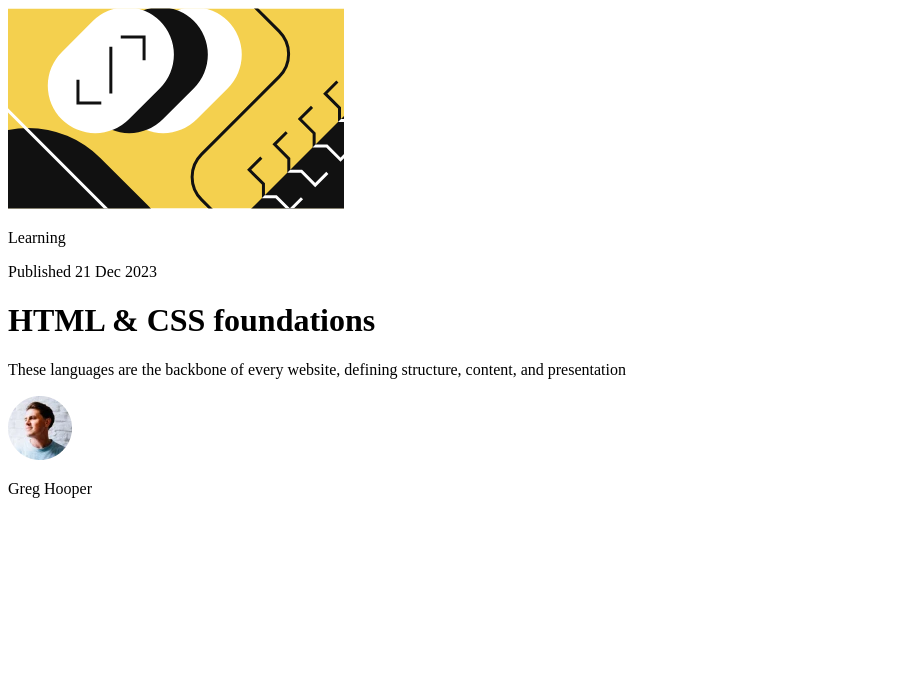
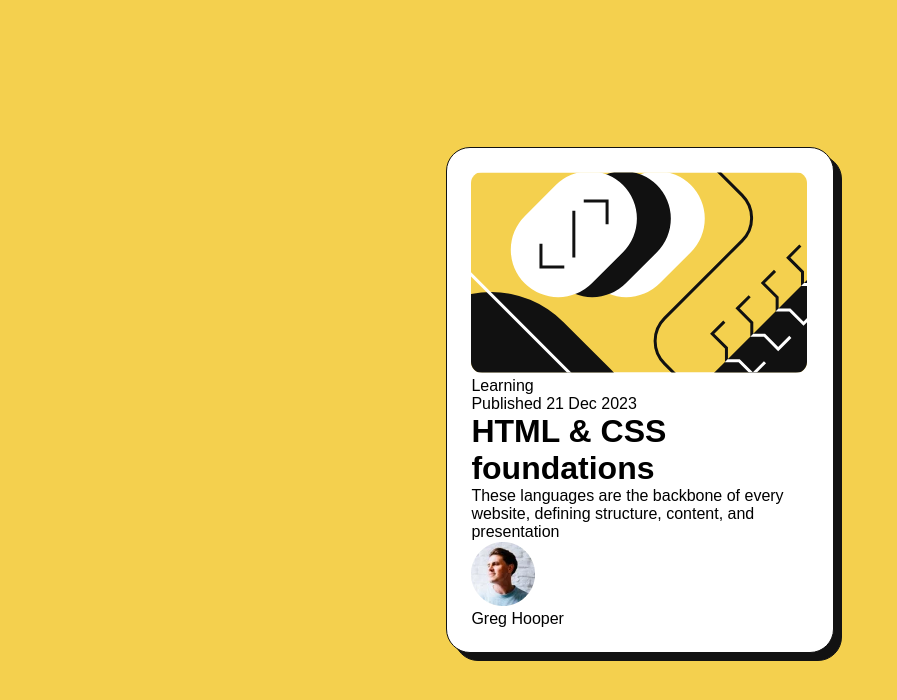
Before and after one commit to DrakeHermit/Blog-preview-card, a plain HTML site: page index.html in a window 1280 px wide. Shown: the whole page, without its empty margins (0-897 px from the left). Drawn offline with Linux system fonts and the light colour scheme.

Commit message:
Added some css, updated the README file

```diff
--- a/index.html
+++ b/index.html
@@ -12,6 +12,8 @@
       href="./assets/images/favicon-32x32.png"
     />
 
+    <link rel="stylesheet" href="style.css" />
+
     <title>Frontend Mentor | Blog preview card</title>
   </head>
   <body>
@@ -19,6 +21,7 @@
       <img
         src="/assets/images/illustration-article.svg"
         alt="Illustration image"
+        class="illustration"
       />
       <p class="tag">Learning</p>
       <p class="publication">Published 21 Dec 2023</p>
--- /dev/null
+++ b/style.css
@@ -0,0 +1,27 @@
+* {
+  box-sizing: border-box;
+  margin: 0;
+  padding: 0;
+}
+
+body {
+  display: flex;
+  height: 100vh;
+  justify-content: center;
+  align-items: center;
+  background-color: hsl(47, 88%, 63%);
+  font-family: 'Figtree', sans-serif;
+}
+
+.container {
+  background-color: hsl(0, 0%, 100%);
+  max-width: 24.2rem;
+  border: 1px solid hsl(0, 0%, 7%);
+  border-radius: 1.5rem;
+  padding: 1.5rem;
+  filter: drop-shadow(8px 8px hsl(0, 0%, 7%));
+}
+
+.illustration {
+  border-radius: 0.7rem;
+}
```
Also changed, not shown: 2 other files.
